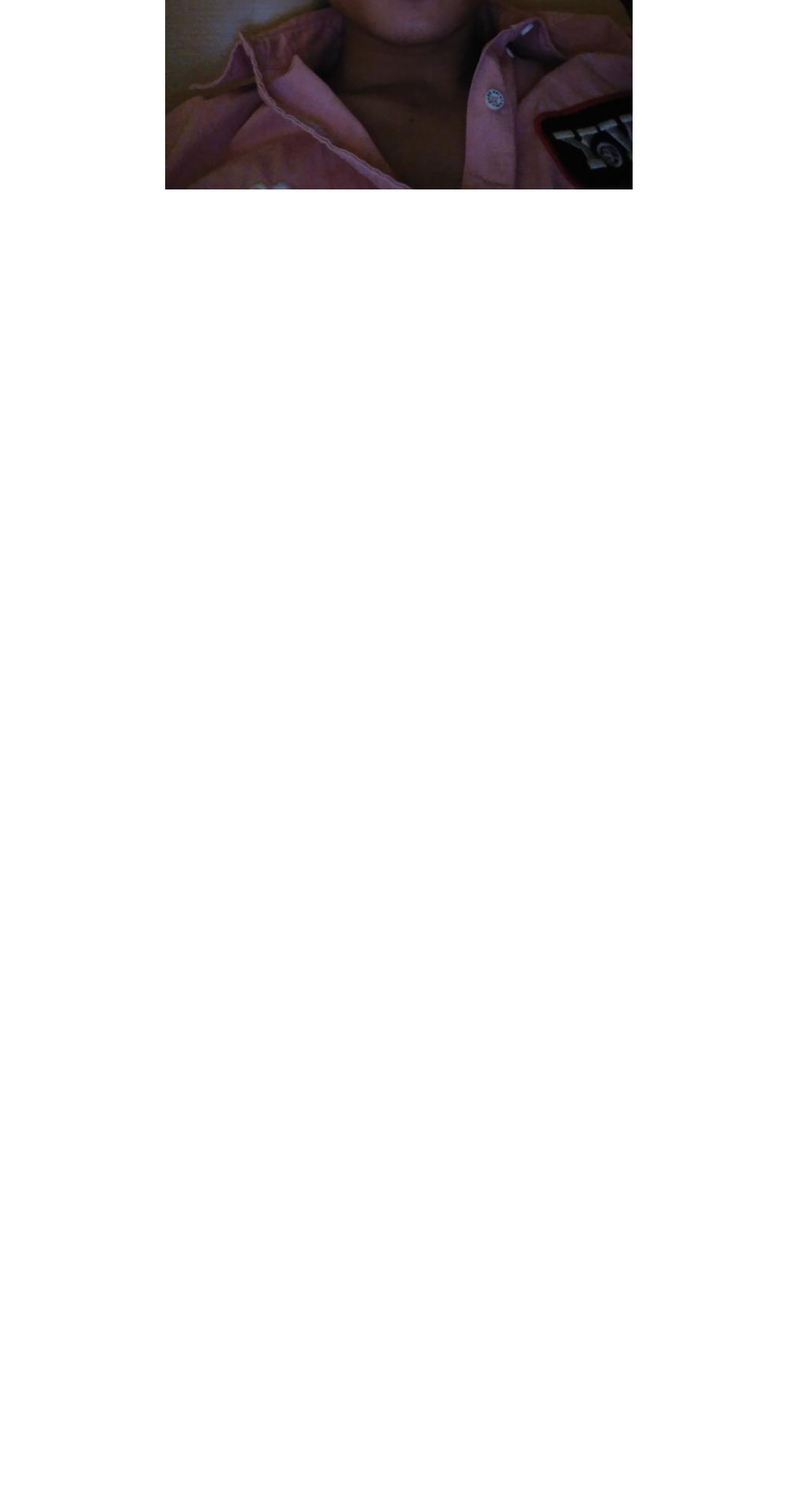
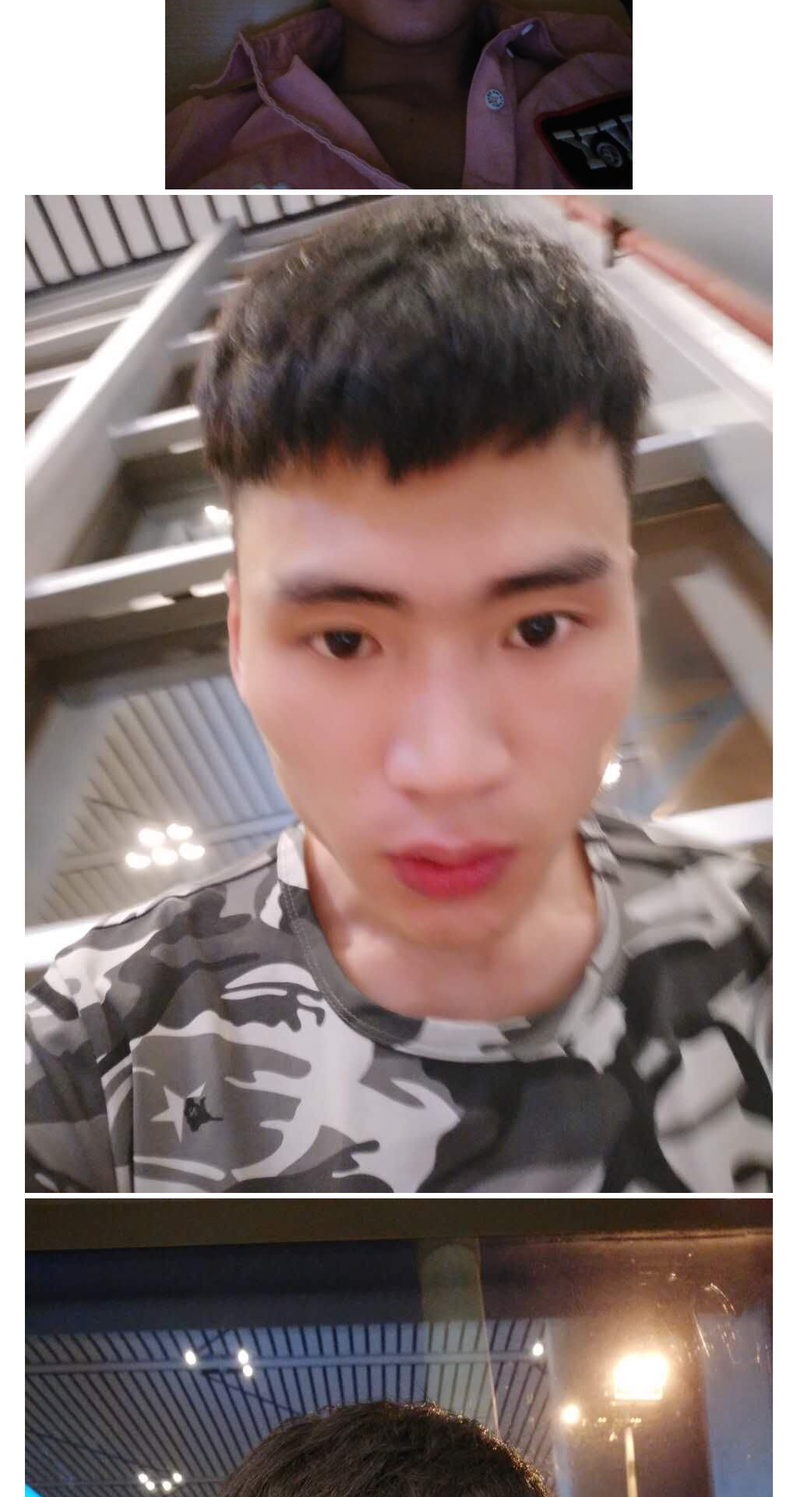
Before and after one commit to HSATAN/django, a Django app: page / in a window 1280 px wide. Shown: the part 3306-5226 px from the top of the page at 78% size, without its empty margins (128-1151 px from the left). Before the commit the page ends 3549 px from the top, so only its background shows below. Run offline with Django 3.2, Linux system fonts and the light colour scheme.

Commit message:
add kaijie div

```diff
--- a/django-web/machinelearning/templates/machinelearning/index.html
+++ b/django-web/machinelearning/templates/machinelearning/index.html
@@ -14,6 +14,8 @@
     <div align="center"><img src="static/doudou2.jpg"></div>
     <div align="center"><img src="static/kaijie1.jpg"></div>
     <div align="center"><img src="static/kaijie2.jpg"></div>
+<div align="center"><img src="static/kaijie3.jpg"></div>
+<div align="center"><img src="static/kaijie4.jpg"></div>
 {% endblock %}
 
 </body>
```
